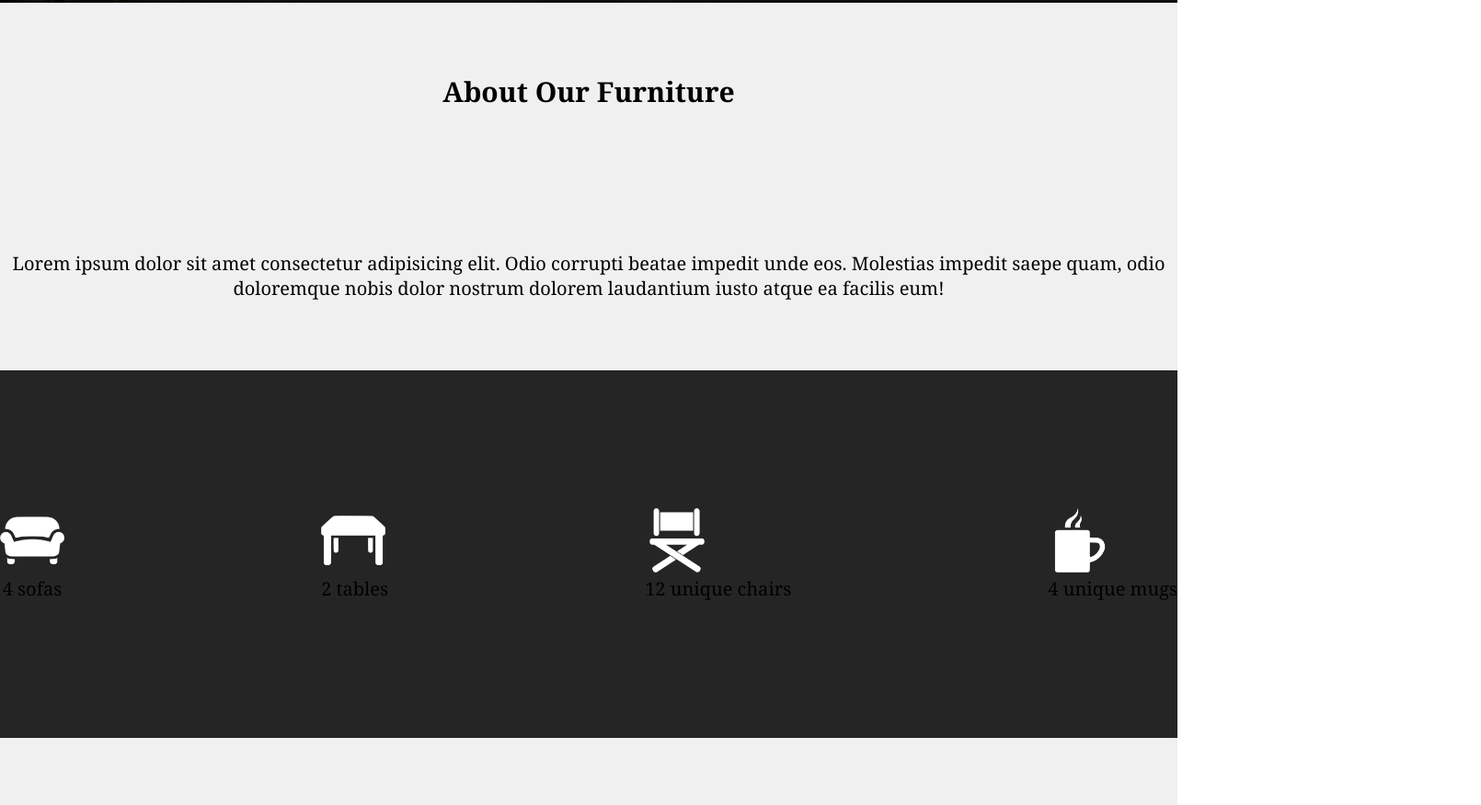
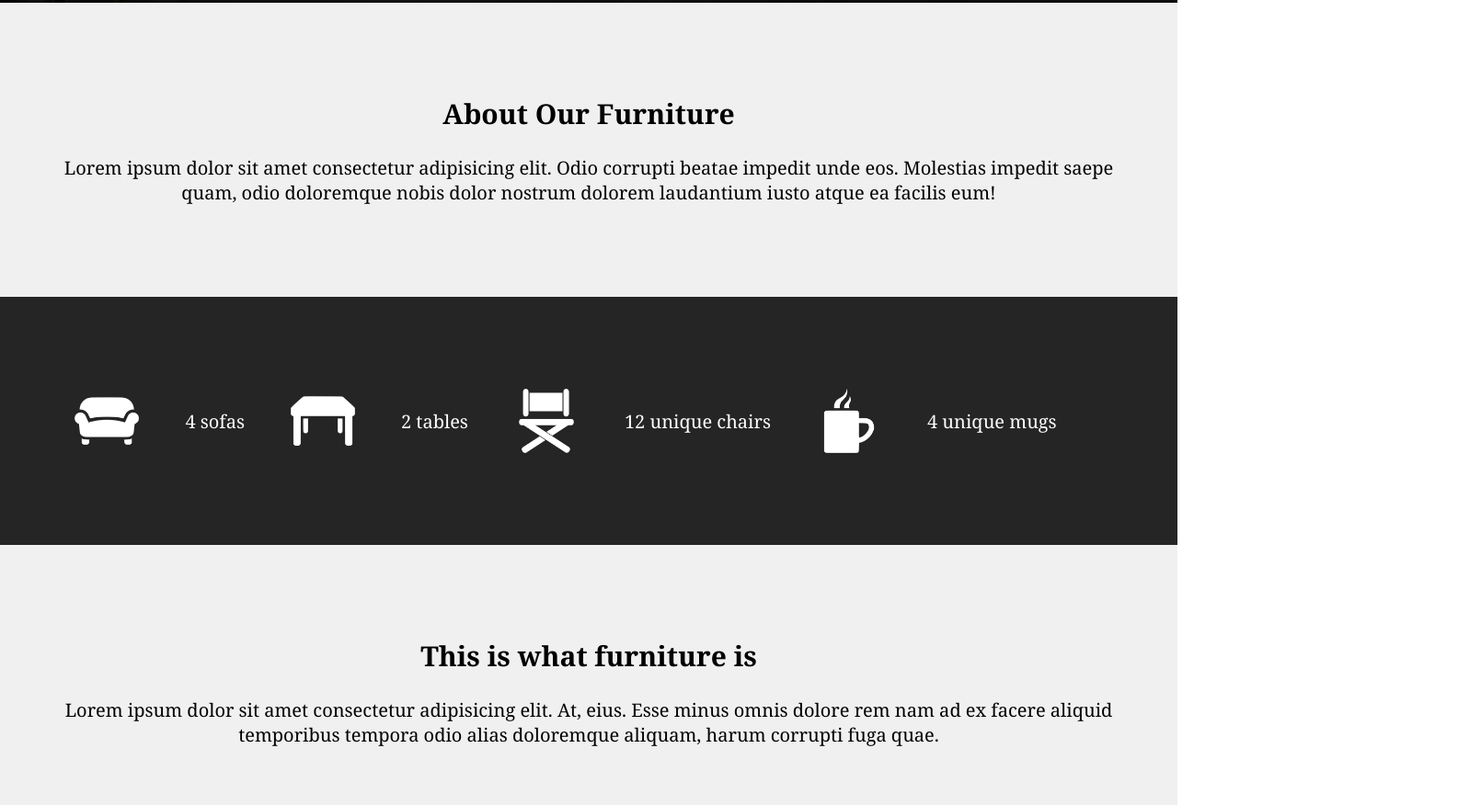
Before and after one commit to ChelseaBeehan/Furniture-Website, a plain HTML site: page index.html in a window 1280 px wide. Shown: the part 797-1673 px from the top of the page at 92% size, 1610 px wide, since content can reach past the window. Drawn offline with Linux system fonts and the light colour scheme.

Commit message:
01/03/2021

```diff
--- a/index.html
+++ b/index.html
@@ -17,19 +17,19 @@
         <section class="container1">
             <div class="column">
                 <img src="img/sofa.png" alt="sofa" style="width: 70px">
-                <p>4 sofas</p>
+                <p class="icontext">4 sofas</p>
             </div>
             <div class="column">
                 <img src="img/table.png" alt="table" style="width:70px">
-                <p>2 tables</p>
+                <p class="icontext">2 tables</p>
             </div>
             <div class="column">
                 <img src="img/chair.png" alt="chair" style="width:70px">
-                <p>12 unique chairs</p>
+                <p class="icontext">12 unique chairs</p>
             </div>
             <div class="column">
                 <img src="img/mug.png" alt="mug" style="width: 70px">
-                <p>4 unique mugs</p>
+                <p class="icontext">4 unique mugs</p>
             </div>
         </section>
         <section class="container2">
--- a/styles.css
+++ b/styles.css
@@ -7,7 +7,7 @@
     justify-content: center;
     align-items: center;
     height: 100vh;
-    width: 100vw;
+    text-align: center;
 }
 
 h1{
@@ -19,8 +19,8 @@ h1{
 }
 
 .about{
-    height: 50vh;
-    width: 100vw;
+    padding-top: 100px;
+    padding-bottom: 100px;
     background-color: rgb(240, 240, 240);
     display: flex;
     justify-content: center;
@@ -32,12 +32,27 @@ h1{
 
 .container1{
     background-color: rgba(0, 0, 0, 0.856);
-    width:100vw;
-    height: 50vh;
     display: flex;
     flex-direction: row;
-    justify-content: space-between;
+    justify-content: center;
     align-items: center;
+    padding-top: 100px;
+    padding-bottom: 100px;
+    padding-left: 10px;
+    padding-right: 10px;
+}
+
+.column{
+    display: flex;
+    align-items:center;
+    justify-content: center;
+}
+
+.icontext{
+    font-family: Georgia, 'Times New Roman', Times, serif;
+    font-size: 20px;
+    color: white;
+    text-align: left;
 }
 
 h2{
@@ -47,6 +62,7 @@ h2{
     font-family: Georgia, 'Times New Roman', Times, serif;
     margin-block-start: 0;
     margin-block-end: 0;
+    margin-bottom: 25px;
 }
 
 p{
@@ -56,17 +72,19 @@ p{
     font-size: 20px;
     margin-block-start: 0;
     margin-block-end: 0;
+    padding-left: 50px;
+    padding-right: 50px;
 }
 
 
 .container2{
-    height: 50vh;
-    width: 100vw;
     background-color: rgb(240, 240, 240);
     display: flex;
     justify-content: center;
     align-items: center;
     flex-wrap: wrap;
+    padding-top: 100px;
+    padding-bottom: 100px;
 }
 
 h3{
@@ -76,6 +94,13 @@ h3{
     font-family: Georgia, 'Times New Roman', Times, serif;
     margin-block-end: 0;
     margin-block-start: 0;
+    margin-bottom: 25px;
+}
+
+/*Grid Section*/
+
+img{
+    max-width: 260px;
 }
 
 .container3{
```
